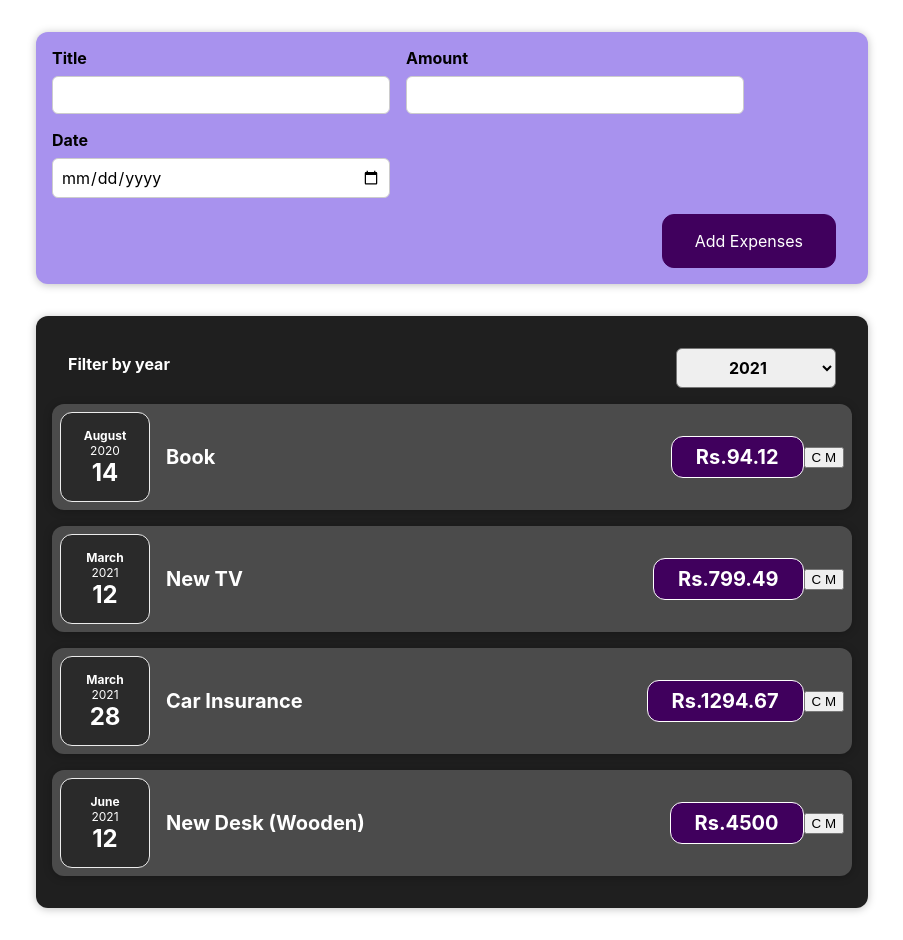
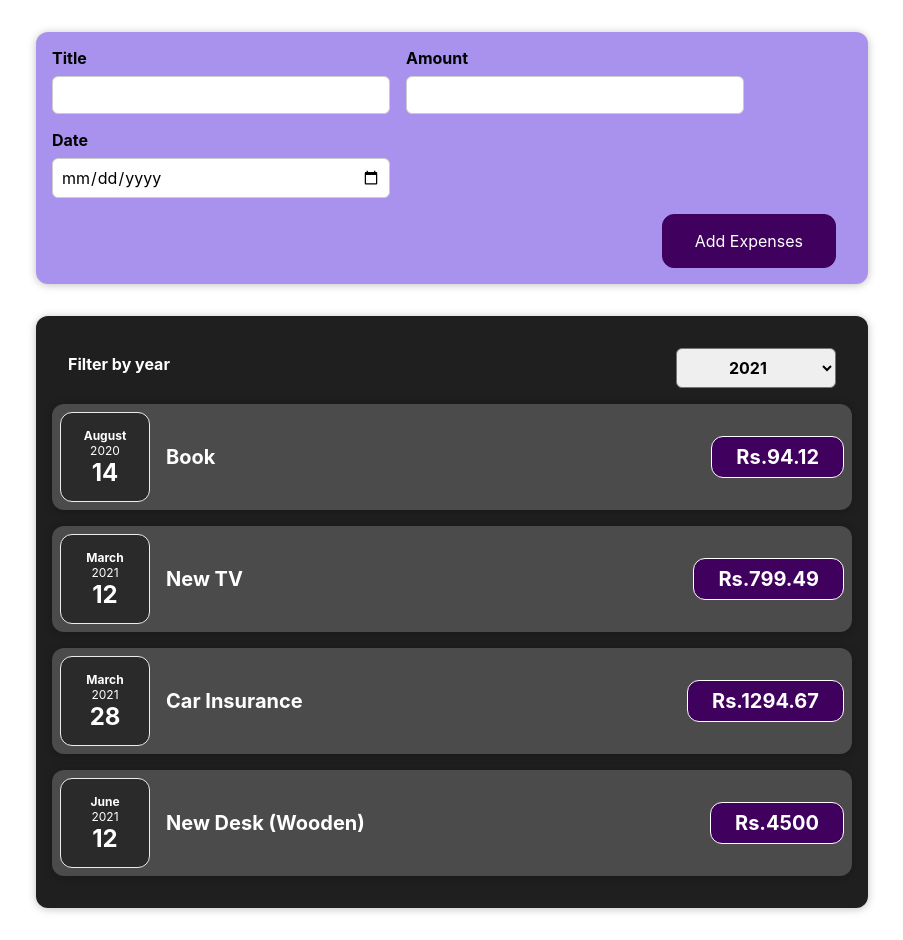
Before and after one commit to nitin729/expense-tracker, a React (Create React App) app: page / in a window 1280 px wide. Shown: the whole page, without its empty margins (188-1091 px from the left). Built offline with nearby package versions, Linux system fonts and the light colour scheme.

Commit message:
removed unecessary code

```diff
--- a/src/components/Expenses/ExpenseItem.jsx
+++ b/src/components/Expenses/ExpenseItem.jsx
@@ -1,23 +1,15 @@
-import { useState } from "react";
 import ExpenseDate from "./ExpenseDate";
 import Card from "../UI/Card";
 import "./ExpenseItem.css";
 
 const ExpenseItem = ({ date, title, amount }) => {
-  const [newTitle, setTitle] = useState(title);
-  console.log("ExpenseItem evaluated by react");
-  const clickHandler = () => {
-    setTitle("updated");
-    console.log(newTitle);
-  };
   return (
     <Card className="expense-item">
       <ExpenseDate date={date} />
       <div className="expense-item__description">
-        <h2>{newTitle}</h2>
+        <h2>{title}</h2>
         <div className="expense-item__price">Rs.{amount}</div>
       </div>
-      <button onClick={clickHandler}>C M</button>
     </Card>
   );
 };
--- a/src/components/NewExpense/NewExpense.jsx
+++ b/src/components/NewExpense/NewExpense.jsx
@@ -1,4 +1,3 @@
-import React from "react";
 import ExpenseForm from "./ExpenseForm";
 import "./NewExpense.css";
 const NewExpense = ({ onAddNewExpense }) => {
```
